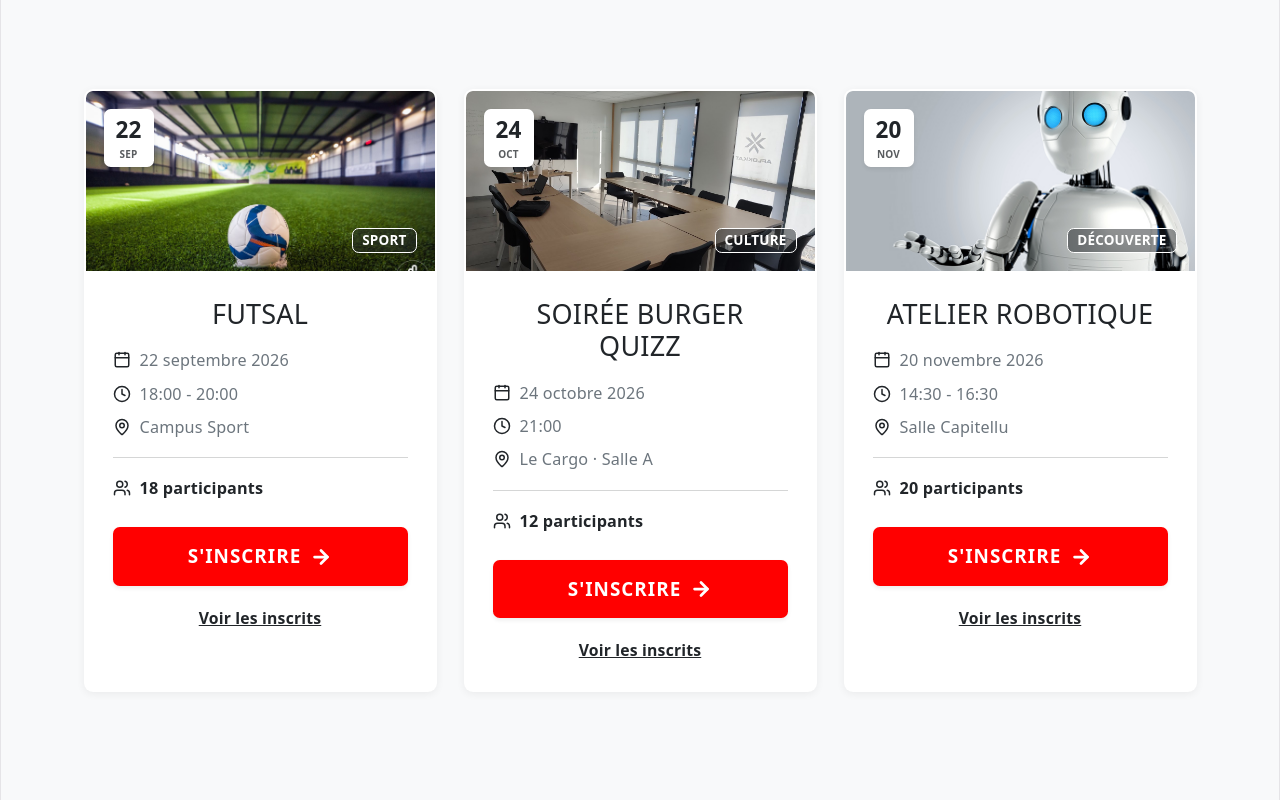
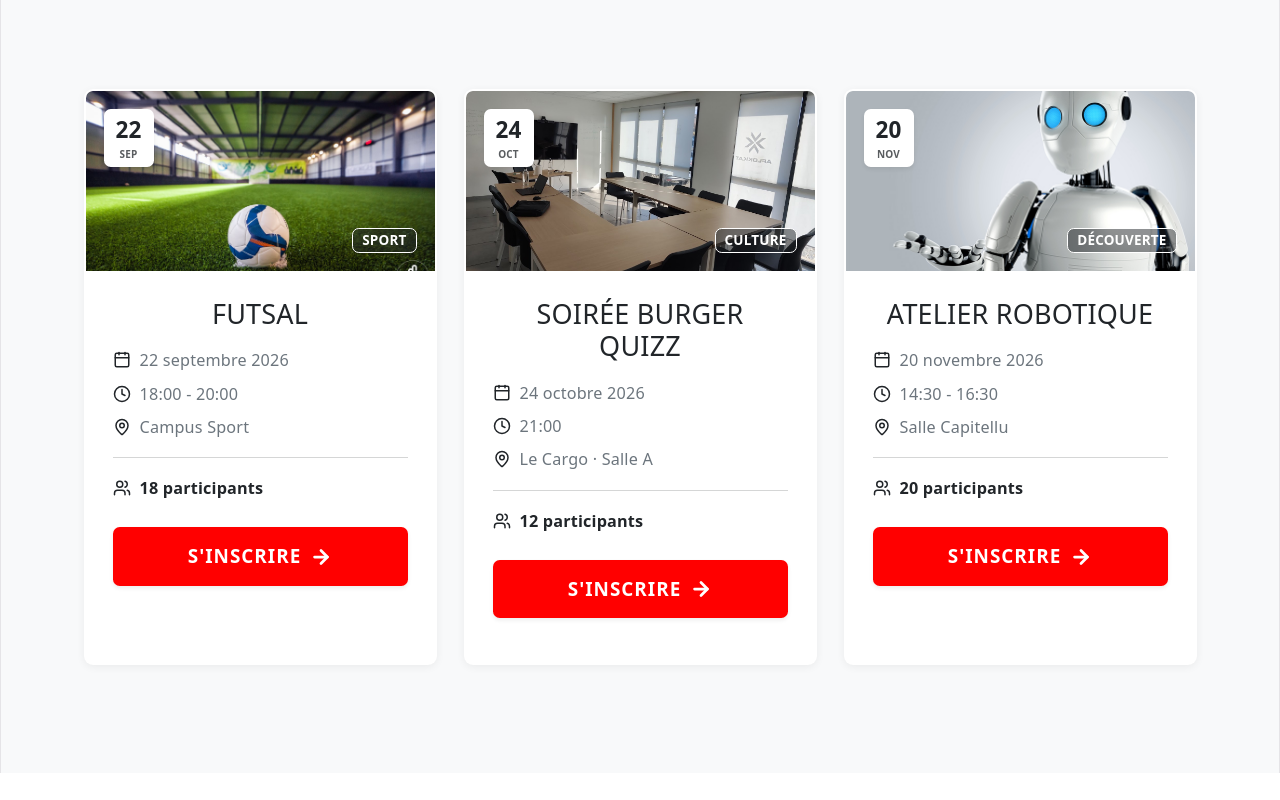
Before and after one commit to CoffeeShop200/bde-event, a React (Vite) app in the folder dbe-event/: page / in a window 1280 px wide. Shown: the part 343-1143 px from the top of the page. After the commit the page ends 1116 px from the top, so only its background shows below. Built offline with nearby package versions, Linux system fonts and the light colour scheme.

Commit message:
modif
suppression de la fonction pour voir les inscriptions dans la page accueil

```diff
--- a/dbe-event/src/Card/CardEvent.jsx
+++ b/dbe-event/src/Card/CardEvent.jsx
@@ -2,7 +2,7 @@ import React, { useState } from 'react';
 import { Card, Button } from 'react-bootstrap';
 import { Calendar, Clock, MapPin, Users, ArrowRight } from 'lucide-react';
 
-function CardEvent(props) {
+function CardEvent({ showViewParticipants = false, ...props }) {
   const [isHovered, setIsHovered] = useState(false);
 
   return (
@@ -70,14 +70,11 @@ function CardEvent(props) {
 
         <hr className="my-3 text-muted opacity-25" />
 
-        <div className={`d-flex align-items-center gap-2 ${props.isManagement ? 'mb-0' : 'mb-4'} text-dark fw-bold`} style={{ fontSize: '0.9rem' }}>
+        <div className="d-flex align-items-center gap-2 mb-4 text-dark fw-bold" style={{ fontSize: '0.9rem' }}>
           <Users size={18} />
           <span>{props.participants} participants</span>
         </div>
 
-        {/* Masqué en mode gestion (EventManage) */}
-        {!props.isManagement && (
-          <>
         <Button
           variant="danger"
           className="w-100 text-uppercase border-0 d-flex align-items-center justify-content-center gap-2 mb-3 shadow-sm"
@@ -90,6 +87,7 @@ function CardEvent(props) {
             letterSpacing: '1px',
             transition: 'background-color 0.2s ease'
           }}
+          onClick={props.onSubscribe}
         >
           <span>S'INSCRIRE</span>
           <ArrowRight
@@ -102,12 +100,13 @@ function CardEvent(props) {
           />
         </Button>
 
+        {/* Affiché uniquement si showViewParticipants={true} */}
+        {showViewParticipants && (
           <div className="text-center">
             <Card.Link href="#" className="text-dark fw-bold text-decoration-underline small">
               Voir les inscrits
             </Card.Link>
           </div>
-          </>
         )}
       </Card.Body>
     </Card>
```
Lines whose indentation alone changed are shown as unchanged.
